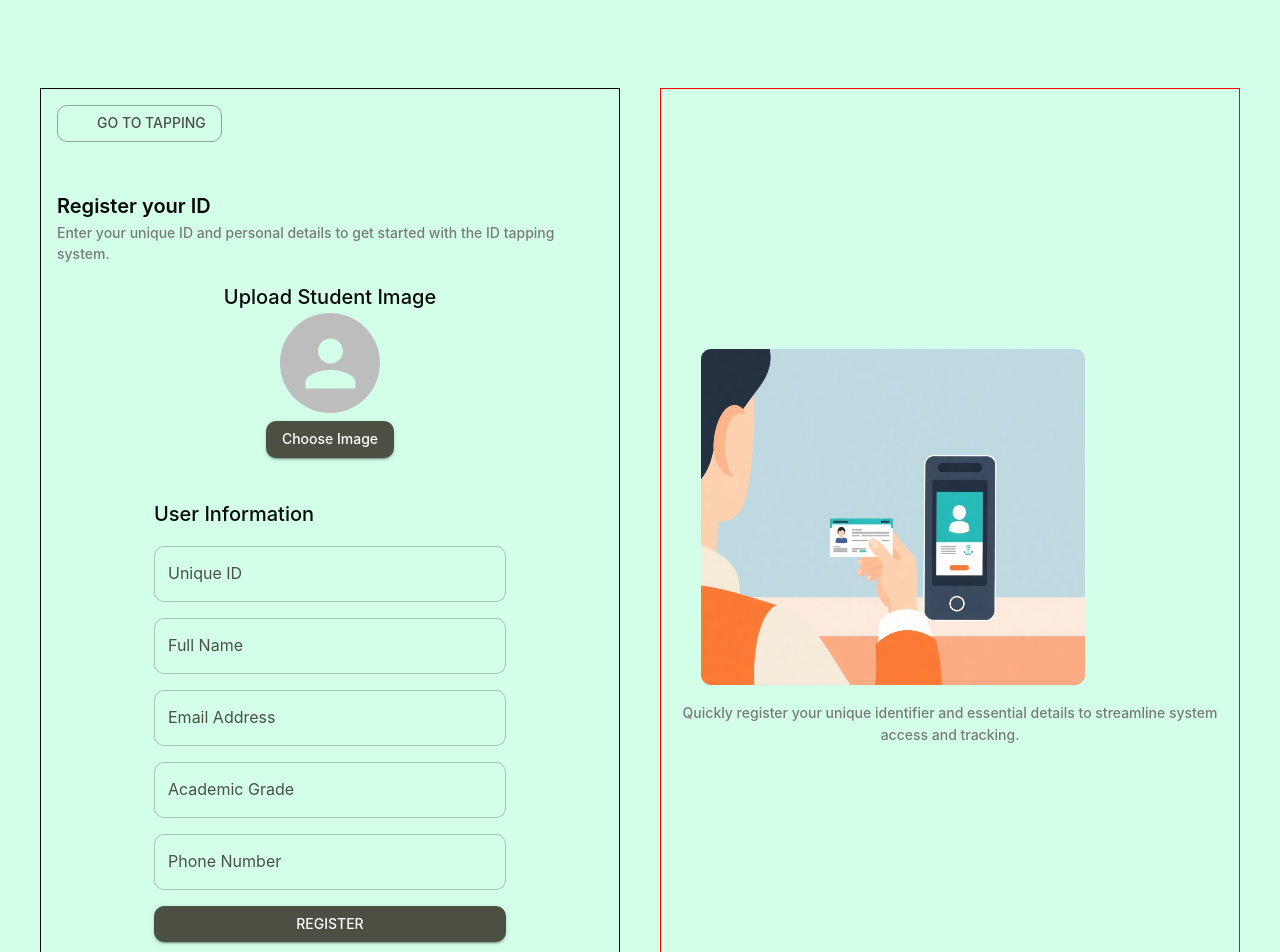
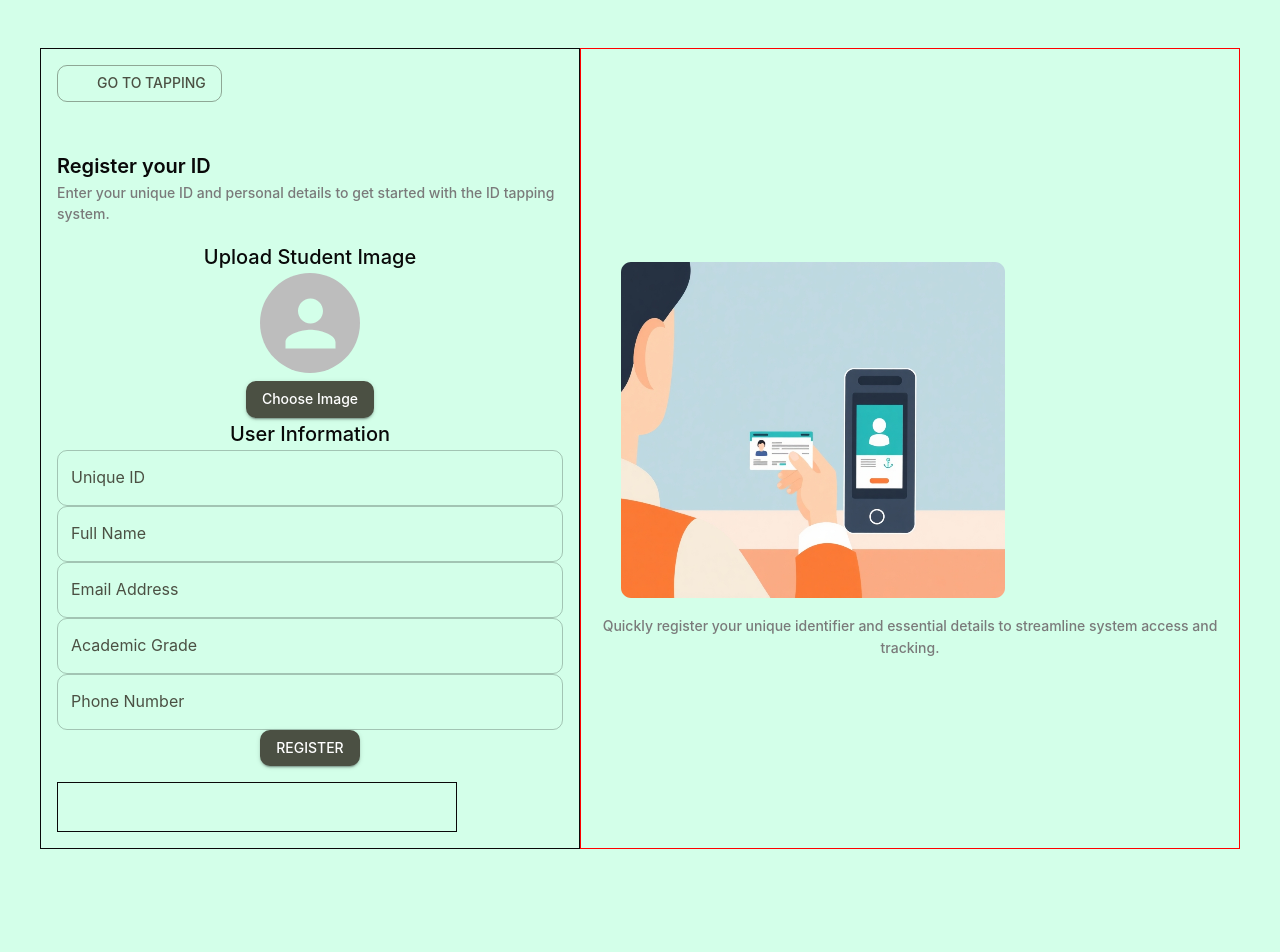
Before and after one commit to esamp001/id_tapping_system, a React (Create React App) app: page /register in a window 1280 px wide. Shown: the top 952 px of the page. After the commit the page ends 889 px from the top, so only its background shows below. Built offline with nearby package versions, Linux system fonts and the light colour scheme; some icons are missing.

Commit message:
Auto commit: 10/29/2025, 2:00:00 PM

```diff
--- a/src/pages/Register.js
+++ b/src/pages/Register.js
@@ -17,14 +17,14 @@ const Register = () => {
     };
 
     return (
-        <Box sx={{ display: 'flex', flexWrap: 'wrap', p: 5, gap: 5, mt: 6, justifyContent: 'space-between'}}>
+        <Box sx={{ display: 'flex', flexWrap: 'wrap', p: 5, gap: 0, mt: 1}}>
             {/*Content Left */}
             <Box
                 sx={{
-                    flex: { xs: '1 1 100%', sm: '1 1 48%' },
+                    flex: { xs: '1 1 180%', sm: '1 1 38%' },
                     minWidth: 200,
                     p: 2,
-                    border: '1px solid'
+                    border: '1px solid',
                 }}
             >
                 <Button sx={{ mb: 6 }}
@@ -61,19 +61,6 @@ const Register = () => {
                             />
                         </Button>
                     </Box>
-                </Box>
-
-                <Box
-                    sx={{
-                        maxWidth: 400,
-                        mx: "auto",
-                        mt: 2,
-                        p: 3,
-                        display: "flex",
-                        flexDirection: "column",
-                        gap: 2, // vertical spacing between items
-                    }}
-                >
                     <Typography variant="h6">User Information</Typography>
 
                     <TextField label="Unique ID" placeholder="e.g., ID-001-A-XYZ" fullWidth />
@@ -84,7 +71,19 @@ const Register = () => {
 
                     <Button variant='contained'>Register</Button>
                 </Box>
+                <Box
+                    sx={{
+                        maxWidth: 400,
+                        mt: 2,
+                        p: 3,
+                        display: 'flex',
+                        flexDirection: 'column',
+                        gap: 2, // vertical spacing between items
+                        border: '1px solid'
+                    }}
+                >
 
+                </Box>
             </Box>
             {/*Content Right */}
             <Box
```
